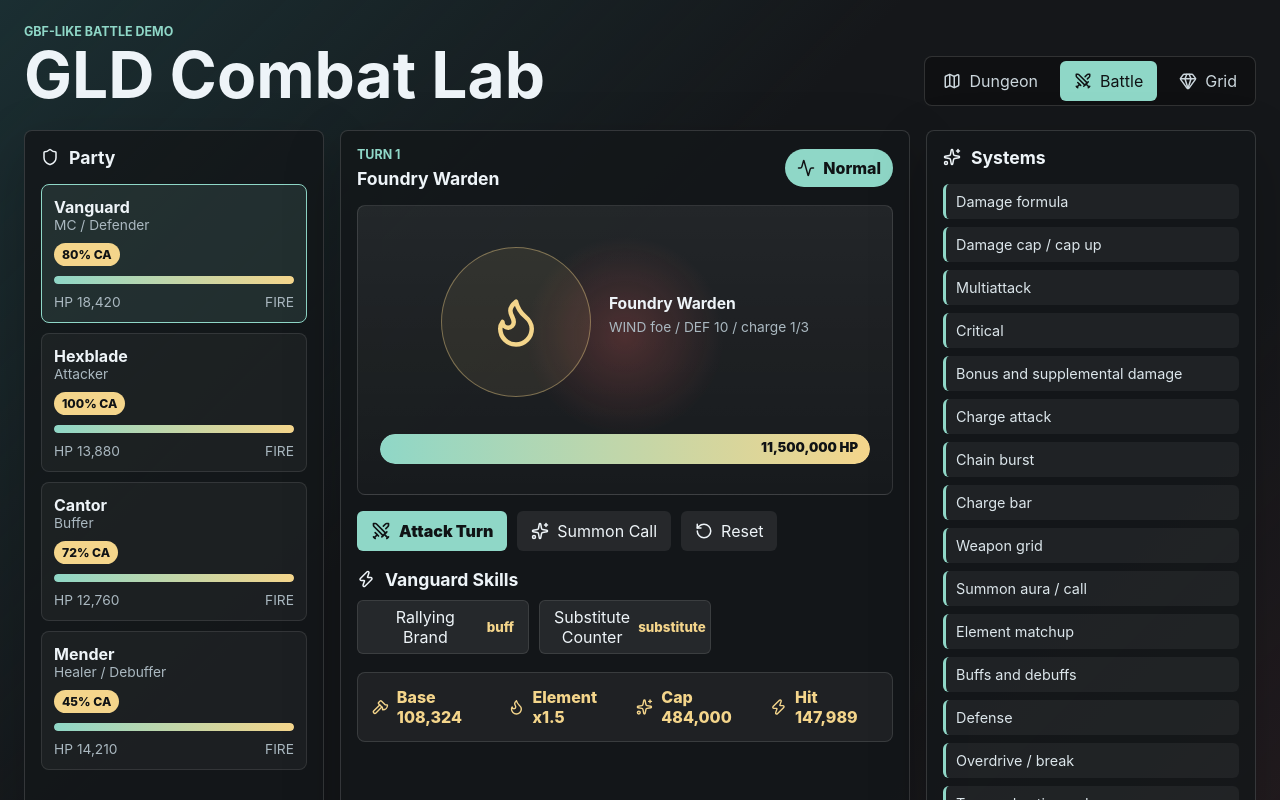
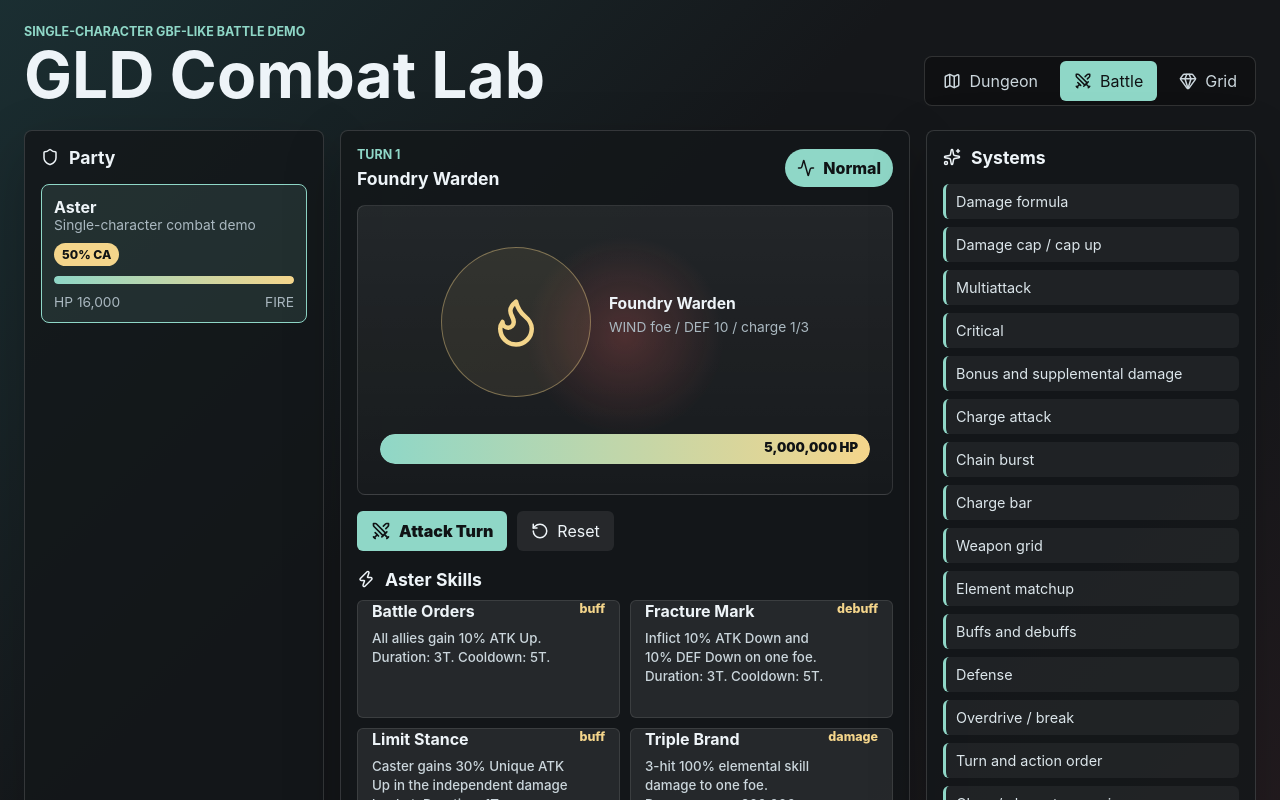
Before and after one commit to geturin/GLD, a React (Vite) app: page / in a window 1280 px wide. Shown: the top 800 px of the page. Built offline with nearby package versions, Linux system fonts and the light colour scheme.

Commit message:
Scope battle demo to one character

```diff
--- a/src/App.tsx
+++ b/src/App.tsx
@@ -11,9 +11,10 @@ import {
   Swords,
   Zap,
 } from "lucide-react";
-import { attackTurn, callSupportSummon, executeSkill } from "./game/battleEngine";
+import { attackTurn, executeSkill } from "./game/battleEngine";
 import { createInitialBattleState } from "./game/demoState";
 import { elementMultiplier, resolveHit } from "./game/formulas";
+import { describeSkill } from "./game/skillText";
 import type { BattleState, Combatant } from "./game/types";
 
 const coveredSystems = [
@@ -26,7 +27,6 @@ const coveredSystems = [
   "Chain burst",
   "Charge bar",
   "Weapon grid",
-  "Summon aura / call",
   "Element matchup",
   "Buffs and debuffs",
   "Defense",
@@ -52,7 +52,6 @@ function expectedNormalDamage(state: BattleState, member: Combatant) {
     attacker: member,
     enemy: state.enemy,
     weaponGrid: state.weaponGrid,
-    summons: state.summons,
     kind: "normal",
     hitMultiplier: 1,
     cap: 440000,
@@ -77,7 +76,7 @@ export function App() {
     <main className="app-shell">
       <header className="topbar">
         <div>
-          <p className="eyebrow">GBF-like battle demo</p>
+          <p className="eyebrow">Single-character GBF-like battle demo</p>
           <h1>GLD Combat Lab</h1>
         </div>
         <nav className="mode-tabs" aria-label="Game work modes">
@@ -163,10 +162,6 @@ export function App() {
               <Swords size={20} />
               Attack Turn
             </button>
-            <button onClick={() => setBattle(callSupportSummon)} type="button">
-              <Sparkles size={18} />
-              Summon Call
-            </button>
             <button onClick={() => setBattle(createInitialBattleState())} type="button">
               <RotateCcw size={18} />
               Reset
@@ -187,10 +182,11 @@ export function App() {
                 }
                 type="button"
               >
-                <span>{skill.label}</span>
-                <small>
-                  {skill.remainingCooldown > 0 ? `${skill.remainingCooldown}T` : skill.kind}
-                </small>
+                <span className="skill-copy">
+                  <strong>{skill.label}</strong>
+                  <small>{describeSkill(skill)}</small>
+                </span>
+                <em>{skill.remainingCooldown > 0 ? `${skill.remainingCooldown}T` : skill.kind}</em>
               </button>
             ))}
           </section>
@@ -228,7 +224,8 @@ export function App() {
           <div className="formula-card">
             <h3>Formula Stack</h3>
             <p>
-              ATK buckets, element, HP curves, crit, soft cap, echo, supplemental.
+              Character ATK, weapon grid, element, buffs, debuffs, unique bucket, crit,
+              soft cap, and skill hit count.
             </p>
           </div>
         </aside>
--- a/src/game/battleEngine.ts
+++ b/src/game/battleEngine.ts
@@ -1,8 +1,4 @@
-import {
-  enemyModeAfterDamage,
-  normalHitCount,
-  resolveHit,
-} from "./formulas";
+import { enemyModeAfterDamage, normalHitCount, resolveHit } from "./formulas";
 import type {
   BattleLogEntry,
   BattleState,
@@ -72,6 +68,18 @@ function applyPartyStatus(party: Combatant[], effects: StatusEffect[]) {
   }));
 }
 
+function applySelfStatus(party: Combatant[], actorId: string, effects: StatusEffect[]) {
+  if (effects.length === 0) {
+    return party;
+  }
+
+  return party.map((member) =>
+    member.id === actorId
+      ? { ...member, statusEffects: [...member.statusEffects, ...structuredClone(effects)] }
+      : member,
+  );
+}
+
 function resolveEnemySpecial(state: BattleState) {
   if (state.enemy.chargeDiamonds < state.enemy.maxChargeDiamonds || state.enemy.hp <= 0) {
     return state;
@@ -85,7 +93,12 @@ function resolveEnemySpecial(state: BattleState) {
     return state;
   }
 
-  const rawDamage = Math.round(state.enemy.attack * (state.enemy.mode === "overdrive" ? 1.7 : 1.25));
+  const attackDown = state.enemy.statusEffects.reduce(
+    (total, effect) => total + (effect.attackDown ?? 0),
+    0,
+  );
+  const effectiveAttack = state.enemy.attack * Math.max(0.1, 1 - attackDown);
+  const rawDamage = Math.round(effectiveAttack * (state.enemy.mode === "overdrive" ? 1.7 : 1.25));
   const nextParty = state.party.map((member) =>
     member.id === target.id
       ? {
@@ -124,7 +137,6 @@ function resolveCounters(state: BattleState) {
       attacker: member,
       enemy: current.enemy,
       weaponGrid: current.weaponGrid,
-      summons: current.summons,
       kind: "counter",
       hitMultiplier: 1.5,
       cap: NORMAL_ATTACK_CAP,
@@ -174,7 +186,6 @@ export function executeSkill(state: BattleState, actorId: string, skillId: strin
         attacker: nextActor,
         enemy: nextState.enemy,
         weaponGrid: nextState.weaponGrid,
-        summons: nextState.summons,
         kind: "skill",
         hitMultiplier: skill.damageMultiplier ?? 1,
         cap: skill.damageCap ?? 630000,
@@ -196,14 +207,19 @@ export function executeSkill(state: BattleState, actorId: string, skillId: strin
     );
   }
 
-  if (skill.kind === "buff") {
+  if (skill.kind === "buff" && skill.target === "party") {
     nextState.party = applyPartyStatus(nextState.party, skill.applies ?? []);
-    nextState.log.push(makeLog(nextState, nextActor.name, skill.label, "Party gains layered buffs."));
+    nextState.log.push(makeLog(nextState, nextActor.name, skill.label, "Party gains ATK Up."));
+  }
+
+  if (skill.kind === "buff" && skill.target === "self") {
+    nextState.party = applySelfStatus(nextState.party, actorId, skill.applies ?? []);
+    nextState.log.push(makeLog(nextState, nextActor.name, skill.label, "Self gains unique ATK Up."));
   }
 
   if (skill.kind === "debuff") {
     nextState.enemy.statusEffects = [...nextState.enemy.statusEffects, ...structuredClone(skill.applies ?? [])];
-    nextState.log.push(makeLog(nextState, nextActor.name, skill.label, "Enemy DEF is reduced."));
+    nextState.log.push(makeLog(nextState, nextActor.name, skill.label, "Enemy ATK and DEF are reduced."));
   }
 
   if (skill.kind === "delay") {
@@ -227,20 +243,6 @@ export function executeSkill(state: BattleState, actorId: string, skillId: strin
   };
 }
 
-export function callSupportSummon(state: BattleState) {
-  const call = state.summons.support.call;
-  if (!call) {
-    return state;
-  }
-
-  return {
-    ...state,
-    party: applyPartyStatus(state.party, [call]),
-    log: [...state.log, makeLog(state, state.summons.support.name, "Summon call", call.label)],
-    lastActionSummary: `${state.summons.support.name} call activated`,
-  };
-}
-
 export function attackTurn(state: BattleState): BattleState {
   if (state.enemy.hp <= 0) {
     return state;
@@ -259,7 +261,6 @@ export function attackTurn(state: BattleState): BattleState {
         attacker: member,
         enemy: nextState.enemy,
         weaponGrid: nextState.weaponGrid,
-        summons: nextState.summons,
         kind: "charge",
         hitMultiplier: member.chargeAttack.multiplier,
         cap: member.chargeAttack.cap,
@@ -286,7 +287,6 @@ export function attackTurn(state: BattleState): BattleState {
       attacker: member,
       enemy: nextState.enemy,
       weaponGrid: nextState.weaponGrid,
-      summons: nextState.summons,
       kind: "normal",
       hitMultiplier: 1,
       cap: NORMAL_ATTACK_CAP,
--- a/src/game/demoState.ts
+++ b/src/game/demoState.ts
@@ -1,216 +1,139 @@
-import type { BattleState, Combatant, Enemy, SummonSetup, WeaponGrid } from "./types";
+import type { BattleState, Combatant, Enemy, SkillDefinition, WeaponGrid } from "./types";
 
 export const demoWeaponGrid: WeaponGrid = {
-  name: "Prototype Fire Magna Grid",
-  attack: 37200,
+  name: "Demo Fire Grid",
+  attack: 22000,
   modifiers: [
-    { id: "normal-atk", label: "Normal ATK", bucket: "normal", value: 0.32 },
-    { id: "omega-atk", label: "Omega ATK", bucket: "omega", value: 1.05 },
-    { id: "ex-atk", label: "EX ATK", bucket: "ex", value: 0.21 },
-    { id: "seraphic-edge", label: "Seraphic", bucket: "seraphic", value: 0.2 },
-    { id: "grid-stamina", label: "Stamina", bucket: "stamina", value: 0.18 },
+    { id: "normal-atk", label: "Normal ATK", bucket: "normal", value: 0.25 },
+    { id: "ex-atk", label: "EX ATK", bucket: "ex", value: 0.18 },
   ],
-  critical: [{ id: "magna-crit", label: "Magna critical", chance: 0.45, damage: 0.5 }],
-  capUp: [
+  critical: [{ id: "demo-crit", label: "Demo critical", chance: 0.25, damage: 0.5 }],
+  capUp: [],
+  supplemental: [],
+};
+
+export const DEMO_SKILL_VALUES = {
+  teamAttackBuff: {
+    attackUp: 0.1,
+    duration: 3,
+    cooldown: 5,
+  },
+  enemyAtkDefDown: {
+    attackDown: 0.1,
+    defenseDown: 0.1,
+    duration: 3,
+    cooldown: 5,
+  },
+  selfUniqueBurst: {
+    uniqueAttackUp: 0.3,
+    duration: 1,
+    cooldown: 6,
+  },
+  tripleStrike: {
+    hitCount: 3,
+    damageMultiplier: 1,
+    damageCap: 200_000,
+    cooldown: 5,
+    chargeGain: 10,
+  },
+} as const;
+
+export const demoSkills: SkillDefinition[] = [
   {
-      id: "opus-cap",
-      label: "Weapon cap up",
-      source: "weapon",
-      appliesTo: ["normal", "charge", "skill", "counter"],
-      value: 0.1,
+    id: "team-atk-up",
+    label: "Battle Orders",
+    cooldown: DEMO_SKILL_VALUES.teamAttackBuff.cooldown,
+    remainingCooldown: 0,
+    kind: "buff",
+    target: "party",
+    applies: [
+      {
+        id: "team-atk-up-buff",
+        label: "Team ATK Up",
+        duration: DEMO_SKILL_VALUES.teamAttackBuff.duration,
+        modifiers: [
+          {
+            id: "team-atk-up-normal",
+            label: "Team ATK Up",
+            bucket: "normal",
+            value: DEMO_SKILL_VALUES.teamAttackBuff.attackUp,
           },
         ],
-  supplemental: [
-    {
-      id: "covenant-supp",
-      label: "Grid supplemental",
-      amount: 18000,
-      appliesTo: ["normal", "counter"],
-    },
-  ],
-};
-
-export const demoSummons: SummonSetup = {
-  main: {
-    name: "Colossus Omega",
-    aura: [{ id: "main-omega-aura", label: "Omega aura", bucket: "omega", value: 0.7 }],
-    capUp: [],
-  },
-  support: {
-    name: "Shiva",
-    aura: [{ id: "support-element-aura", label: "Elemental aura", bucket: "elemental", value: 1.4 }],
-    call: {
-      id: "shiva-call",
-      label: "Shiva call",
-      duration: 1,
-      modifiers: [{ id: "shiva-unique", label: "Unique burst", bucket: "unique", value: 0.6 }],
-      capUp: [
-        {
-          id: "shiva-cap",
-          label: "Call cap up",
-          source: "summon",
-          appliesTo: ["normal", "charge"],
-          value: 0.3,
-        },
-      ],
-    },
-  },
-};
-
-const commonChargeAttack = {
-  multiplier: 4.5,
-  cap: 1_685_000,
-  fixedDamage: 2000,
-};
-
-export const demoParty: Combatant[] = [
-  {
-    id: "vanguard",
-    name: "Vanguard",
-    role: "MC / Defender",
-    element: "fire",
-    maxHp: 18420,
-    hp: 18420,
-    baseAttack: 9850,
-    chargeBar: 80,
-    multiattack: { double: 0.28, triple: 0.12 },
-    chargeAttack: { label: "Ignition Cleave", ...commonChargeAttack },
-    skills: [
-      {
-        id: "rally",
-        label: "Rallying Brand",
-        cooldown: 6,
-        remainingCooldown: 0,
-        kind: "buff",
-        applies: [
-          {
-            id: "rally-buff",
-            label: "ATK / DATA Up",
-            duration: 3,
-            modifiers: [{ id: "rally-normal", label: "Normal ATK Up", bucket: "normal", value: 0.3 }],
-            multiattack: { double: 0.25, triple: 0.12 },
       },
     ],
   },
   {
-        id: "cover-counter",
-        label: "Substitute Counter",
-        cooldown: 5,
+    id: "atk-def-down",
+    label: "Fracture Mark",
+    cooldown: DEMO_SKILL_VALUES.enemyAtkDefDown.cooldown,
     remainingCooldown: 0,
-        kind: "substitute",
-        applies: [{ id: "substitute", label: "Substitute + Counter", duration: 1 }],
+    kind: "debuff",
+    target: "enemy",
+    applies: [
+      {
+        id: "atk-def-down-debuff",
+        label: "ATK / DEF Down",
+        duration: DEMO_SKILL_VALUES.enemyAtkDefDown.duration,
+        attackDown: DEMO_SKILL_VALUES.enemyAtkDefDown.attackDown,
+        defenseDown: DEMO_SKILL_VALUES.enemyAtkDefDown.defenseDown,
       },
     ],
-    personalModifiers: [],
-    critical: [],
-    bonusDamage: [{ id: "fire-echo", label: "Fire echo", multiplier: 0.2 }],
-    supplemental: [],
-    capUp: [],
-    statusEffects: [],
   },
   {
-    id: "hexblade",
-    name: "Hexblade",
-    role: "Attacker",
-    element: "fire",
-    maxHp: 13880,
-    hp: 13880,
-    baseAttack: 11240,
-    chargeBar: 100,
-    multiattack: { double: 0.34, triple: 0.18 },
-    chargeAttack: { label: "Scarlet Ruin", ...commonChargeAttack },
-    skills: [
-      {
-        id: "slash",
-        label: "Ruin Slash",
-        cooldown: 5,
-        remainingCooldown: 0,
-        kind: "damage",
-        hitCount: 4,
-        damageMultiplier: 1.2,
-        damageCap: 185000,
-        chargeGain: 12,
-      },
-    ],
-    personalModifiers: [{ id: "hex-unique", label: "Blade stance", bucket: "unique", value: 0.18 }],
-    critical: [{ id: "hex-crit", label: "Keen edge", chance: 0.25, damage: 0.3 }],
-    bonusDamage: [],
-    supplemental: [{ id: "hex-supp", label: "Personal supplemental", amount: 12000, appliesTo: ["normal", "skill"] }],
-    capUp: [],
-    statusEffects: [],
-  },
-  {
-    id: "cantor",
-    name: "Cantor",
-    role: "Buffer",
-    element: "fire",
-    maxHp: 12760,
-    hp: 12760,
-    baseAttack: 8940,
-    chargeBar: 72,
-    multiattack: { double: 0.22, triple: 0.08 },
-    chargeAttack: { label: "Harmonic Flare", ...commonChargeAttack },
-    skills: [
-      {
-        id: "chorus",
-        label: "Capstone Chorus",
-        cooldown: 7,
+    id: "self-unique-up",
+    label: "Limit Stance",
+    cooldown: DEMO_SKILL_VALUES.selfUniqueBurst.cooldown,
     remainingCooldown: 0,
     kind: "buff",
+    target: "self",
     applies: [
       {
-            id: "chorus-buff",
-            label: "DMG Cap / Supplemental",
-            duration: 3,
-            capUp: [
+        id: "self-unique-up-buff",
+        label: "Unique ATK Up",
+        duration: DEMO_SKILL_VALUES.selfUniqueBurst.duration,
+        modifiers: [
           {
-                id: "chorus-cap",
-                label: "Buff cap up",
-                source: "buff",
-                appliesTo: ["normal", "charge", "skill"],
-                value: 0.15,
-              },
-            ],
-            supplemental: [{ id: "chorus-supp", label: "Song supplemental", amount: 24000, appliesTo: ["normal", "charge"] }],
+            id: "self-unique-up-mod",
+            label: "Unique ATK Up",
+            bucket: "unique",
+            value: DEMO_SKILL_VALUES.selfUniqueBurst.uniqueAttackUp,
           },
         ],
       },
     ],
-    personalModifiers: [],
-    critical: [],
-    bonusDamage: [],
-    supplemental: [],
-    capUp: [],
-    statusEffects: [],
   },
   {
-    id: "mender",
-    name: "Mender",
-    role: "Healer / Debuffer",
+    id: "triple-strike",
+    label: "Triple Brand",
+    cooldown: DEMO_SKILL_VALUES.tripleStrike.cooldown,
+    remainingCooldown: 0,
+    kind: "damage",
+    target: "enemy",
+    hitCount: DEMO_SKILL_VALUES.tripleStrike.hitCount,
+    damageMultiplier: DEMO_SKILL_VALUES.tripleStrike.damageMultiplier,
+    damageCap: DEMO_SKILL_VALUES.tripleStrike.damageCap,
+    chargeGain: DEMO_SKILL_VALUES.tripleStrike.chargeGain,
+  },
+];
+
+export const demoParty: Combatant[] = [
+  {
+    id: "demo-hero",
+    name: "Aster",
+    role: "Single-character combat demo",
     element: "fire",
-    maxHp: 14210,
-    hp: 14210,
-    baseAttack: 8360,
-    chargeBar: 45,
-    multiattack: { double: 0.2, triple: 0.06 },
-    chargeAttack: { label: "Redemption Spark", ...commonChargeAttack },
-    skills: [
-      {
-        id: "weaken",
-        label: "Ashen Hex",
-        cooldown: 6,
-        remainingCooldown: 0,
-        kind: "debuff",
-        applies: [{ id: "def-down", label: "DEF Down", duration: 4, defenseDown: 0.25 }],
+    maxHp: 16000,
+    hp: 16000,
+    baseAttack: 9800,
+    chargeBar: 50,
+    multiattack: { double: 0.24, triple: 0.08 },
+    chargeAttack: {
+      label: "Crimson Drive",
+      multiplier: 4.5,
+      cap: 1_685_000,
+      fixedDamage: 2000,
     },
-      {
-        id: "delay",
-        label: "Seal Pulse",
-        cooldown: 7,
-        remainingCooldown: 0,
-        kind: "delay",
-      },
-    ],
+    skills: demoSkills,
     personalModifiers: [],
     critical: [],
     bonusDamage: [],
@@ -224,9 +147,9 @@ export const demoEnemy: Enemy = {
   id: "foundry-warden",
   name: "Foundry Warden",
   element: "wind",
-  maxHp: 11_500_000,
-  hp: 11_500_000,
-  attack: 9200,
+  maxHp: 5_000_000,
+  hp: 5_000_000,
+  attack: 8500,
   defense: 10,
   chargeDiamonds: 1,
   maxChargeDiamonds: 3,
@@ -241,14 +164,13 @@ export function createInitialBattleState(): BattleState {
     party: structuredClone(demoParty),
     enemy: structuredClone(demoEnemy),
     weaponGrid: structuredClone(demoWeaponGrid),
-    summons: structuredClone(demoSummons),
     log: [
       {
         id: "battle-start",
         turn: 1,
         actor: "System",
         action: "Encounter",
-        detail: "Foundry Warden blocks the route.",
+        detail: "Single-character GBF-like battle demo started.",
       },
     ],
     chainCount: 0,
--- a/src/game/formulas.ts
+++ b/src/game/formulas.ts
@@ -86,8 +86,6 @@ export function baseDamage(context: DamageContext) {
   );
   const modifiers = sumModifiers([
     ...context.weaponGrid.modifiers,
-    ...context.summons.main.aura,
-    ...context.summons.support.aura,
     ...context.attacker.personalModifiers,
     ...statusModifiers,
     {
@@ -190,7 +188,6 @@ export function supplementalDamage(
 export function resolveHit(context: DamageContext, hitCount = 1): DamageBreakdown {
   const capUps = [
     ...context.weaponGrid.capUp,
-    ...context.summons.main.capUp,
     ...context.attacker.capUp,
     ...collectStatusCapUp(context.attacker.statusEffects),
   ];
--- /dev/null
+++ b/src/game/skillText.ts
@@ -0,0 +1,55 @@
+import type { SkillDefinition } from "./types";
+
+function percent(value: number) {
+  return `${Math.round(value * 100)}%`;
+}
+
+function turns(value: number) {
+  return `${value}T`;
+}
+
+function firstEffect(skill: SkillDefinition) {
+  return skill.applies?.[0];
+}
+
+export function describeSkill(skill: SkillDefinition) {
+  const effect = firstEffect(skill);
+
+  if (skill.kind === "damage") {
+    return [
+      `${skill.hitCount ?? 1}-hit ${percent(skill.damageMultiplier ?? 1)} elemental skill damage to one foe.`,
+      `Damage cap: ~${(skill.damageCap ?? 0).toLocaleString()} per hit.`,
+      `Cooldown: ${turns(skill.cooldown)}.`,
+    ].join(" ");
+  }
+
+  if (skill.kind === "buff" && skill.target === "party") {
+    const attackUp =
+      effect?.modifiers?.find((modifier) => modifier.bucket === "normal")?.value ?? 0;
+    return [
+      `All allies gain ${percent(attackUp)} ATK Up.`,
+      `Duration: ${turns(effect?.duration ?? 0)}.`,
+      `Cooldown: ${turns(skill.cooldown)}.`,
+    ].join(" ");
+  }
+
+  if (skill.kind === "buff" && skill.target === "self") {
+    const uniqueUp =
+      effect?.modifiers?.find((modifier) => modifier.bucket === "unique")?.value ?? 0;
+    return [
+      `Caster gains ${percent(uniqueUp)} Unique ATK Up in the independent damage bucket.`,
+      `Duration: ${turns(effect?.duration ?? 0)}.`,
+      `Cooldown: ${turns(skill.cooldown)}.`,
+    ].join(" ");
+  }
+
+  if (skill.kind === "debuff") {
+    return [
+      `Inflict ${percent(effect?.attackDown ?? 0)} ATK Down and ${percent(effect?.defenseDown ?? 0)} DEF Down on one foe.`,
+      `Duration: ${turns(effect?.duration ?? 0)}.`,
+      `Cooldown: ${turns(skill.cooldown)}.`,
+    ].join(" ");
+  }
+
+  return `Cooldown: ${turns(skill.cooldown)}.`;
+}
--- a/src/styles.css
+++ b/src/styles.css
@@ -316,7 +316,7 @@ h3 {
 
 .skill-grid {
   display: grid;
-  grid-template-columns: repeat(auto-fit, minmax(160px, 1fr));
+  grid-template-columns: repeat(auto-fit, minmax(230px, 1fr));
   gap: 10px;
   margin-top: 18px;
 }
@@ -327,9 +327,11 @@ h3 {
 }
 
 .skill-grid button {
+  align-items: flex-start;
   justify-content: space-between;
-  min-height: 54px;
+  min-height: 118px;
   border: 1px solid rgba(255, 255, 255, 0.1);
+  text-align: left;
 }
 
 .skill-grid button:disabled {
@@ -337,9 +339,23 @@ h3 {
   opacity: 0.48;
 }
 
-.skill-grid small {
+.skill-copy {
+  display: grid;
+  gap: 8px;
+}
+
+.skill-copy small {
+  color: #cbd6dc;
+  font-weight: 500;
+  line-height: 1.45;
+}
+
+.skill-grid em {
   color: #f4d58b;
+  font-size: 0.78rem;
+  font-style: normal;
   font-weight: 800;
+  white-space: nowrap;
 }
 
 .battle-strip {
```
Also changed, not shown: src/game/types.ts (+2 -15 lines), 1 other file (tests, documents, lock files or other folders). Lines whose indentation alone changed are shown as unchanged.
